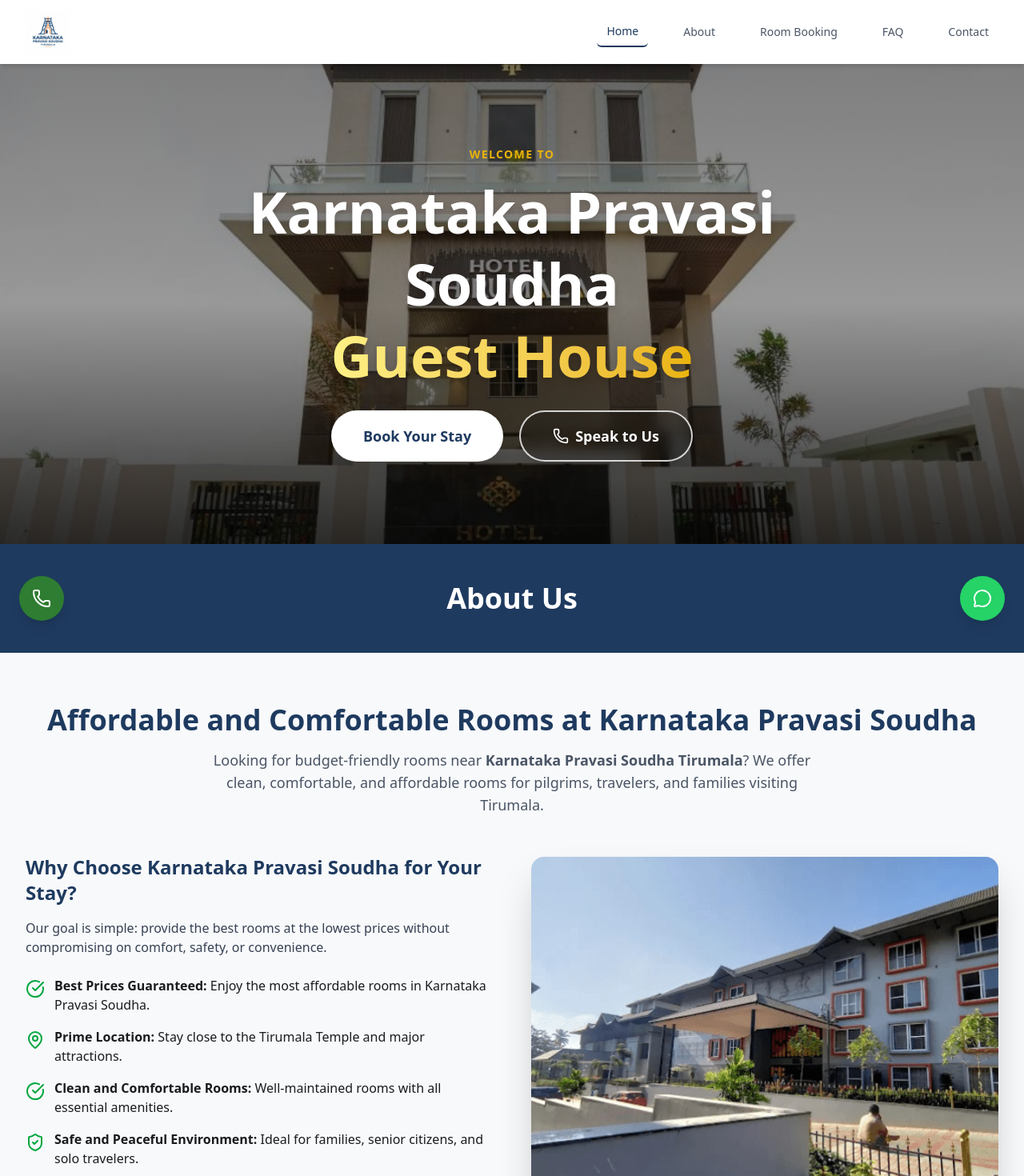
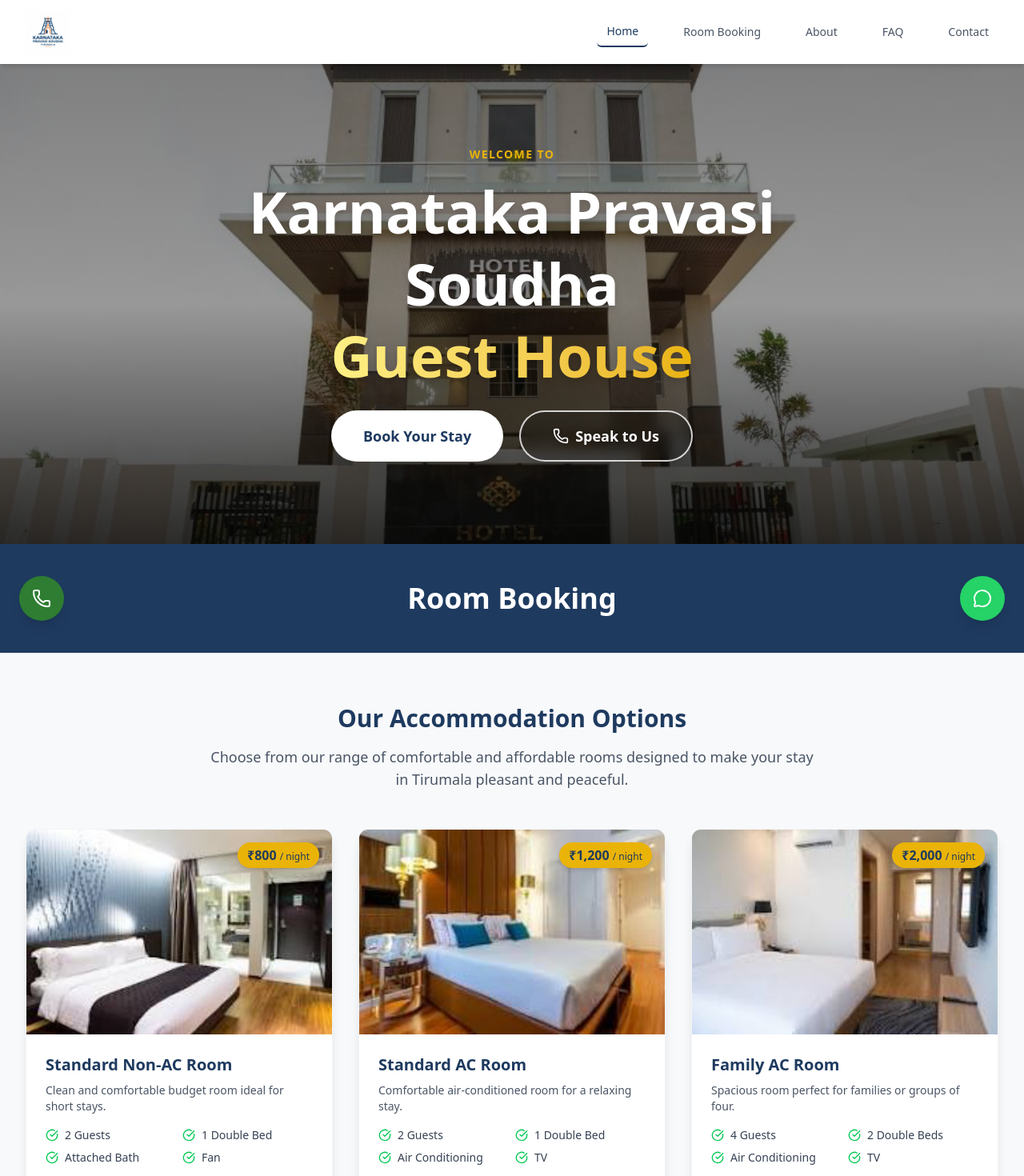
Before and after one commit to sumitkumards07/karnataka, a React (Vite) app: page / in a window 1280 px wide. Shown: the top 1470 px of the page at 80% size. Built offline with nearby package versions, Linux system fonts and the light colour scheme.

Commit message:
Reorder Rooms to be the 2nd section before About

```diff
--- a/src/components/Layout.tsx
+++ b/src/components/Layout.tsx
@@ -38,8 +38,8 @@
             </div>
             <div className="hidden md:flex items-center space-x-8">
               <Link to="/" className={`px-3 py-2 rounded-md text-sm font-medium ${isActive('/') && !location.hash ? 'text-[#1e3a5f] border-b-2 border-[#1e3a5f]' : 'text-gray-600 hover:text-[#1e3a5f]'}`}>Home</Link>
+              <Link to="/#rooms" className={`px-3 py-2 rounded-md text-sm font-medium ${location.hash === '#rooms' ? 'text-[#1e3a5f] border-b-2 border-[#1e3a5f]' : 'text-gray-600 hover:text-[#1e3a5f]'}`}>Room Booking</Link>
               <Link to="/#about" className={`px-3 py-2 rounded-md text-sm font-medium ${location.hash === '#about' ? 'text-[#1e3a5f] border-b-2 border-[#1e3a5f]' : 'text-gray-600 hover:text-[#1e3a5f]'}`}>About</Link>
-              <Link to="/#rooms" className={`px-3 py-2 rounded-md text-sm font-medium ${location.hash === '#rooms' ? 'text-[#1e3a5f] border-b-2 border-[#1e3a5f]' : 'text-gray-600 hover:text-[#1e3a5f]'}`}>Room Booking</Link>
               <Link to="/#faq" className={`px-3 py-2 rounded-md text-sm font-medium ${location.hash === '#faq' ? 'text-[#1e3a5f] border-b-2 border-[#1e3a5f]' : 'text-gray-600 hover:text-[#1e3a5f]'}`}>FAQ</Link>
               <Link to="/#contact" className={`px-3 py-2 rounded-md text-sm font-medium ${location.hash === '#contact' ? 'text-[#1e3a5f] border-b-2 border-[#1e3a5f]' : 'text-gray-600 hover:text-[#1e3a5f]'}`}>Contact</Link>
             </div>
@@ -56,8 +56,8 @@
           <div className="md:hidden">
             <div className="px-2 pt-2 pb-3 space-y-1 sm:px-3">
               <Link to="/" onClick={() => setIsMenuOpen(false)} className={`block px-3 py-2 rounded-md text-base font-medium ${isActive('/') && !location.hash ? 'text-gray-900 bg-gray-50' : 'text-gray-600 hover:text-gray-900 hover:bg-gray-50'}`}>Home</Link>
+              <Link to="/#rooms" onClick={() => setIsMenuOpen(false)} className={`block px-3 py-2 rounded-md text-base font-medium ${location.hash === '#rooms' ? 'text-gray-900 bg-gray-50' : 'text-gray-600 hover:text-gray-900 hover:bg-gray-50'}`}>Room Booking</Link>
               <Link to="/#about" onClick={() => setIsMenuOpen(false)} className={`block px-3 py-2 rounded-md text-base font-medium ${location.hash === '#about' ? 'text-gray-900 bg-gray-50' : 'text-gray-600 hover:text-gray-900 hover:bg-gray-50'}`}>About</Link>
-              <Link to="/#rooms" onClick={() => setIsMenuOpen(false)} className={`block px-3 py-2 rounded-md text-base font-medium ${location.hash === '#rooms' ? 'text-gray-900 bg-gray-50' : 'text-gray-600 hover:text-gray-900 hover:bg-gray-50'}`}>Room Booking</Link>
               <Link to="/#faq" onClick={() => setIsMenuOpen(false)} className={`block px-3 py-2 rounded-md text-base font-medium ${location.hash === '#faq' ? 'text-gray-900 bg-gray-50' : 'text-gray-600 hover:text-gray-900 hover:bg-gray-50'}`}>FAQ</Link>
               <Link to="/#contact" onClick={() => setIsMenuOpen(false)} className={`block px-3 py-2 rounded-md text-base font-medium ${location.hash === '#contact' ? 'text-gray-900 bg-gray-50' : 'text-gray-600 hover:text-gray-900 hover:bg-gray-50'}`}>Contact</Link>
             </div>
--- a/src/pages/Home.tsx
+++ b/src/pages/Home.tsx
@@ -47,14 +47,14 @@
             </div>
           </section>
 
+          {/* Rooms Section */}
+          <section id="rooms">
+            <Rooms />
+          </section>
+
           {/* About Section */}
           <section id="about">
             <About />
-          </section>
-
-          {/* Rooms Section */}
-          <section id="rooms">
-            <Rooms />
           </section>
 
           {/* Why Choose Us */}
```
